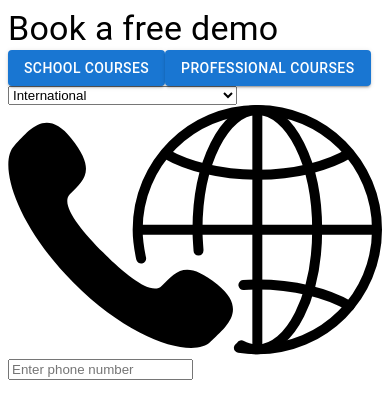
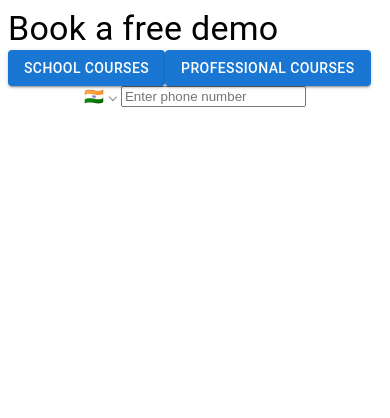
Before and after one commit to sankettchauhan/school-form-mui, a React (Create React App) app: page / in a window 390 px wide. Shown: the top 418 px of the page. Built offline with nearby package versions, Linux system fonts and the light colour scheme.

Commit message:
add mobile number input, removed country flags

```diff
--- a/src/components/MobileNumber.js
+++ b/src/components/MobileNumber.js
@@ -1,19 +1,23 @@
+import { TextField } from "@mui/material";
 import { Box } from "@mui/system";
-import { useState } from "react";
+import React, { useState } from "react";
 import PhoneInput from "react-phone-number-input";
+import "react-phone-number-input/style.css";
 
 export default function MobileNumber() {
   const [value, setValue] = useState();
   const [country, setCountry] = useState("");
+
   console.log(value);
   console.log(country);
   return (
-    <Box>
+    <Box sx={{ display: "flex", justifyContent: "center" }}>
       <PhoneInput
         placeholder="Enter phone number"
-        value={value}
+        onCountryChange={(country) => setCountry(country)}
+        countrySelectProps={{ unicodeFlags: true }}
+        defaultCountry="IN"
         onChange={setValue}
-        onCountryChange={(country) => setCountry(country)}
       />
     </Box>
   );
```
